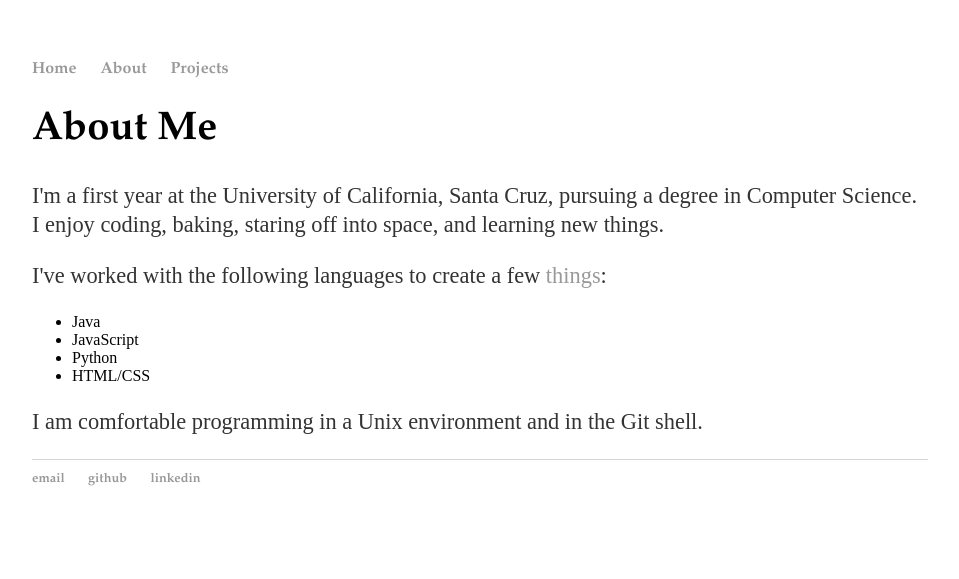
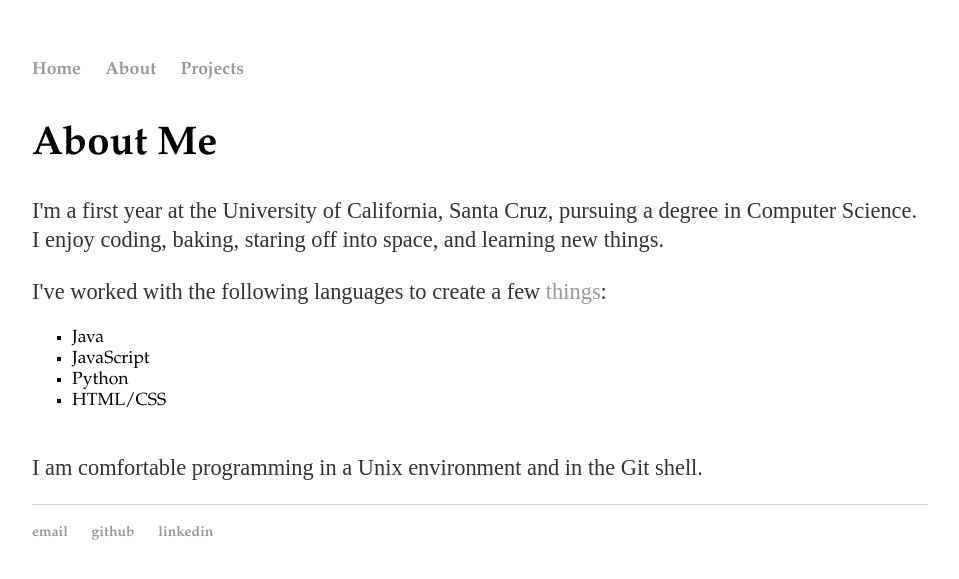
Before and after one commit to priya-padmanaban/priya-padmanaban.github.io, a Jekyll site: the page built from about/index.html, in a window 1280 px wide. Shown: the top 579 px of the page, without its empty margins (160-1119 px from the left). Built offline with Jekyll 4.4.1, drawn with Linux system fonts in a browser that asks for light colours.

Commit message:
Revert "fixes maybe"
This reverts commit e3d2b1d69724e4e80e16e102736e3f1dd3e1ed56.

```diff
--- a/about/index.html
+++ b/about/index.html
@@ -4,7 +4,7 @@
 ---
     		<div class="about">
         		<h1>About Me</h1>
-				<p class="about">I'm a first year at the University of California, Santa Cruz, pursuing a degree in Computer Science.  I enjoy coding, baking, staring off into space, and learning new things.
+				<p>I'm a first year at the University of California, Santa Cruz, pursuing a degree in Computer Science.  I enjoy coding, baking, staring off into space, and learning new things.
 				 </p>
 				 <p></p>
 				 <p>I've worked with the following languages to create a few <a href="/projects">things</a>:
--- a/css/main.css
+++ b/css/main.css
@@ -33,14 +33,14 @@
     font-size: .8em;
 }
 
-ul.about {
+ul {
     margin: 20px auto 40px;
     font-size: 1.1em;
     line-height: 1.2em;
     font-family: "Palatino Linotype", "Book Antiqua", Palatino, serif;
 }
 
-ul.about li {
+ul li {
     list-style: square;
 }
 
```
